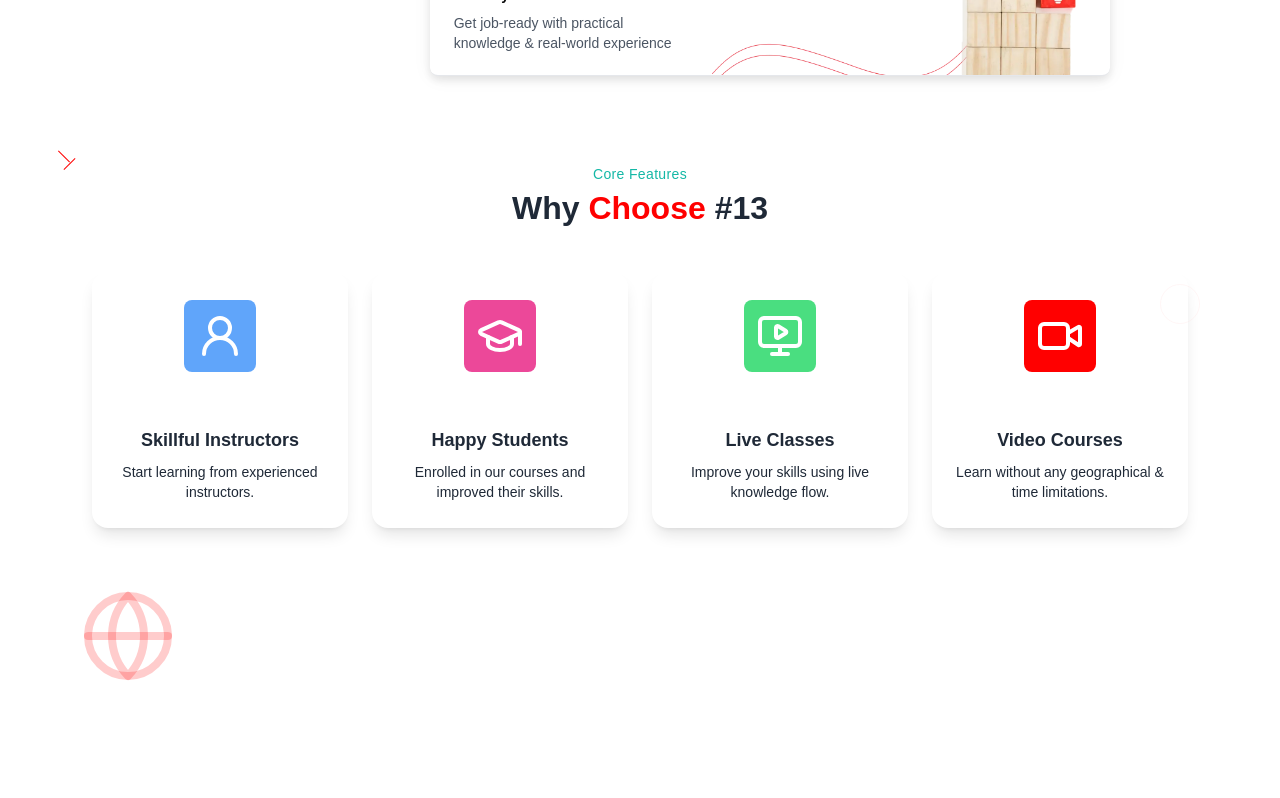
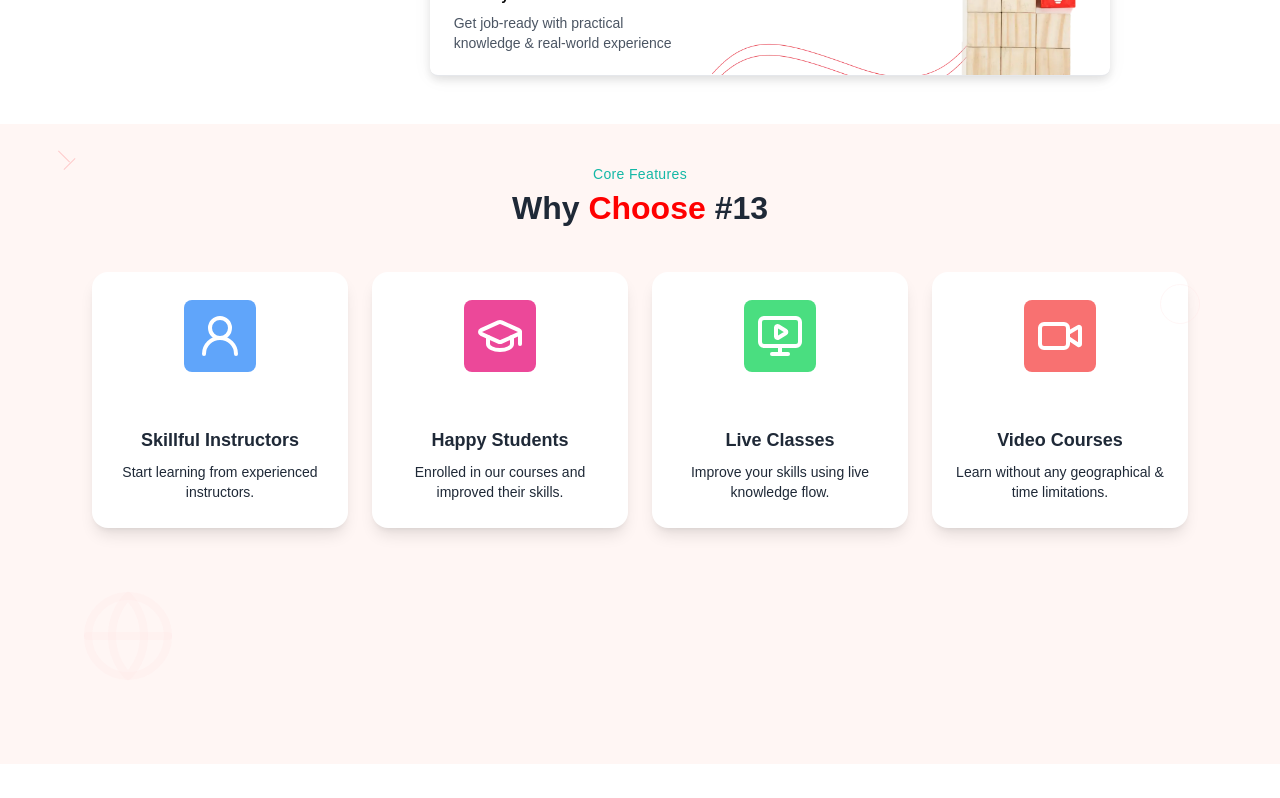
Before and after one commit to bhupeshchoudhary/hash13FrontEnd, a Next.js app: page / in a window 1280 px wide. Shown: the part 2580-3378 px from the top of the page. Built offline with nearby package versions, Linux system fonts and the light colour scheme.

Commit message:
refactor:[fixed color in corefeatures section]

```diff
--- a/src/components/customComponents/landingPage/CoreFeature.tsx
+++ b/src/components/customComponents/landingPage/CoreFeature.tsx
@@ -26,17 +26,17 @@ const Card: React.FC<CardProps> = ({ icon, title, description, bgColor, iconBgCo
 
 const CoreFeature = () => {
   return (
-    <div className="w-full lg:px-14 h-[80vh] mx-auto px-6  relative overflow-hidden"> {/* Adjusted height here bg-[#fff6f4] */}
+    <div className="w-full lg:px-14 h-[80vh] mx-auto px-6 bg-[#fff6f4] relative overflow-hidden"> {/* Adjusted height here */}
       {/* Decorative Elements */}
       <div className="absolute top-8 left-12">
         <div className="relative w-6 h-6">
-          <div className="absolute w-4 h-px bg-[#ff0000] rotate-45 right-0"></div>
-          <div className="absolute h-4 w-px bg-[#ff0000] rotate-45 right-0.5"></div>
+          <div className="absolute w-4 h-px bg-red-200 rotate-45 right-0"></div>
+          <div className="absolute h-4 w-px bg-red-200 rotate-45 right-0.5"></div>
         </div>
       </div>
 
       <div className="absolute bottom-20 left-20">
-        <Globe className="w-24 h-24 text-[#ff0000]/20" />
+        <Globe className="w-24 h-24 text-red-100/20" />
       </div>
 
       <div className="absolute top-40 right-20">
@@ -44,7 +44,7 @@ const CoreFeature = () => {
       </div>
 
       {/* Main Content */}
-      <div className="max-w-6xl mx-auto px-4 pt-10 pb-4"> {/* Changed py-10 to pt-10 pb-4 */}
+      <div className="max-w-6xl mx-auto px-4 py-10">
         {/* Header */}
         <div className="text-center mb-10">
           <p className="text-teal-500 text-sm font-medium tracking-wide mb">Core Features</p>
@@ -54,7 +54,7 @@ const CoreFeature = () => {
         </div>
 
         {/* Features Grid */}
-        <div className="flex flex-wrap justify-center gap-6">  {/* Removed mb-0 */}
+        <div className="flex flex-wrap justify-center gap-6">
           <Card
             icon={<User2 className="w-12 h-12 text-white" />}
             title="Skillful Instructors"
@@ -84,7 +84,7 @@ const CoreFeature = () => {
             title="Video Courses"
             description="Learn without any geographical & time limitations."
             bgColor="bg-white"
-            iconBgColor="bg-[#ff0000]"
+            iconBgColor="bg-red-400"
             textColor="text-gray-800"
           />
         </div>
```
